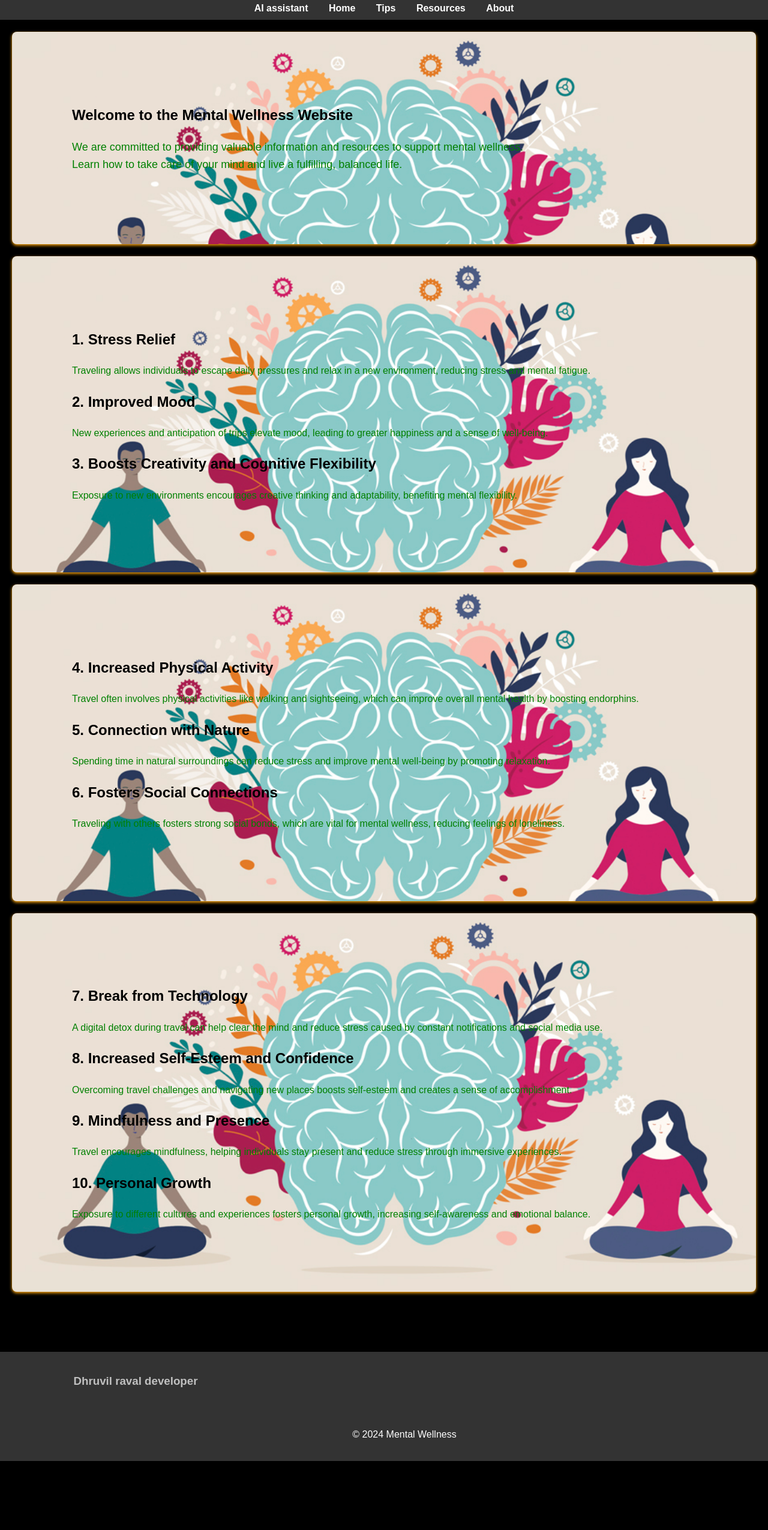
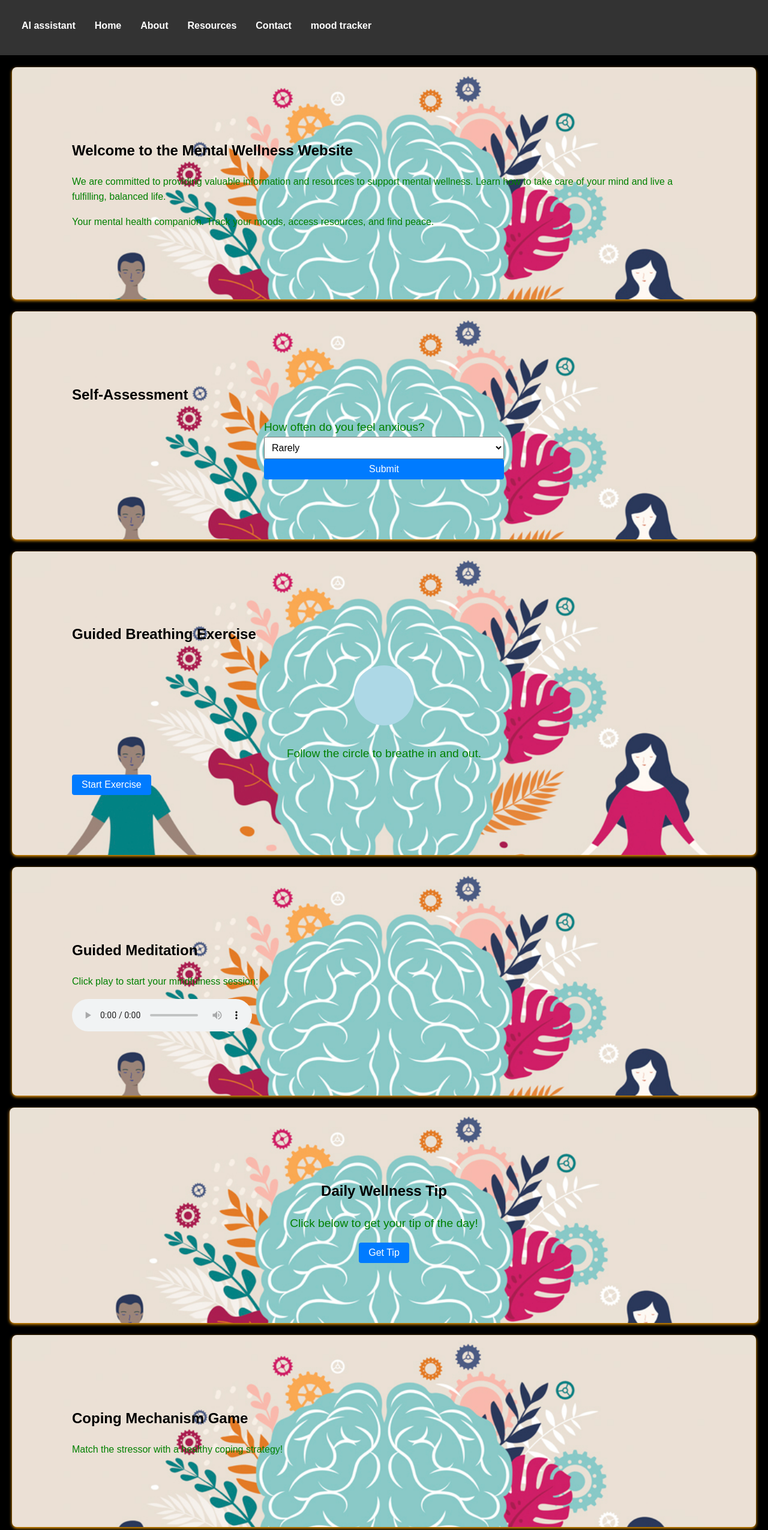
Before and after one commit to deogharekaruna/Mental-Wellness, a plain HTML site: page mental wellness 1/index.html in a window 1280 px wide. Shown: the part 100-2650 px from the top of the page at 60% size. Before the commit the page ends 2535 px from the top, so only its background shows below. Drawn offline with Linux system fonts and the light colour scheme.

Commit message:
Add files via upload

```diff
--- a/mental wellness 1/index.html
+++ b/mental wellness 1/index.html
@@ -5,106 +5,119 @@
     <meta name="viewport" content="width=device-width, initial-scale=1.0">
     <title>Mental Wellness</title>
     <link rel="stylesheet" href="styles.css">
-    <style>
-        header{
-            height: 93px;
-        }
-        @media screen and (max-width: 480px) {
-        header{
-            height: 93px;
-        }
-
-        nav ul{
-            height: 10vw;
-
-        }
-        header{
-            margin-bottom: 7vw;
-        }
-    }
-    </style>
 
 </head>
 <body>
+
     <header>
-        <h2><img src="MW-at-Work.jpg" style="height: 2vw;width: 5vw; margin-right: 3vw;border-radius: 30%;border:2px solid silver;">Mental Wellness Home<a href="contact.html" class="ra">Login</a></h2>
 
-         <nav >
-            <ul>
+             <h1>Mental wellness</h1>
+        <nav class="navbar">
+            <!--<div class="logo">MENTAL ILLNESS </div>-->
+            <ul class="nav-links">
                 <li><a href="ai.html">AI assistant</a></li>
                 <li><a href="index.html">Home</a></li>
+                <li><a href="about.html">About</a></li>
 
-                <li><a href="tips.html">Tips</a></li>
                 <li><a href="resources.html">Resources</a></li>
-                <li><a href="about.html">About</a></li>
+                <li><a href="contact.html">Contact</a></li>
+                <li><a href="mood tracker.html">mood tracker</a></li>
 
             </ul>
         </nav>
     </header>
 
-    <section class="op">
+    <section>
         <h2>Welcome to the Mental Wellness Website</h2>
-        <p style="font-size: large;">We are committed to providing valuable information and resources to support mental wellness.<br> Learn how to take care of your mind and live a fulfilling, balanced life.</p>
+        <p>We are committed to providing valuable information and resources to support mental wellness. Learn how to take care of your mind and live a fulfilling, balanced life.</p>
+        <p>Your mental health companion. Track your moods, access resources, and find peace.</p>
     </section>
+    <section id="assessment">
+        <h2>Self-Assessment</h2>
+        <form id="assessment-form">
+          <label for="q1">How often do you feel anxious?</label>
+          <select id="q1" name="q1">
+            <option value="rarely">Rarely</option>
+            <option value="sometimes">Sometimes</option>
+            <option value="often">Often</option>
+          </select>
+          <button type="submit">Submit</button>
+        </form>
+        <div id="assessment-result"></div>
+      </section>
+      <script src="assessment.js"></script><!--<section id="assessment">-->
 
+        <section id="breathing">
+            <h2>Guided Breathing Exercise</h2>
+            <div id="breathing-circle"></div>
+            <p id="breathing-instructions">Follow the circle to breathe in and out.</p>
+            <button id="start-breathing">Start Exercise</button>
+            </section>
+           <section>
+            <div id="meditation">
+                <h2>Guided Meditation</h2>
+                <p>Click play to start your mindfulness session:</p>
+                <audio id="meditation-audio" controls>
+                    <source src="meditation.mp3" type="audio/mpeg" />
+                  Your browser does not support the audio element.
+                </audio>
+            </div>
+            </section>
 
-    <section class="op">
-        <div>
-            <h2>1. Stress Relief</h2>
-            <p>Traveling allows individuals to escape daily pressures and relax in a new environment, reducing stress and mental fatigue.</p>
-        </div>
+          <script src="breathing.js"></script>
 
-        <div>
-            <h2>2. Improved Mood</h2>
-            <p>New experiences and anticipation of trips elevate mood, leading to greater happiness and a sense of well-being.</p>
-        </div>
+          <section id="wellness-tips">
+            <h2>Daily Wellness Tip</h2>
+            <p id="daily-tip">Click below to get your tip of the day!</p>
+            <button id="get-tip">Get Tip</button>
+          </section>
+          <script src="tips.js"></script>
 
-        <div>
-            <h2>3. Boosts Creativity and Cognitive Flexibility</h2>
-            <p>Exposure to new environments encourages creative thinking and adaptability, benefiting mental flexibility.</p>
-        </div>
+          <section id="coping-game">
+            <h2>Coping Mechanism Game</h2>
+            <p>Match the stressor with a healthy coping strategy!</p>
+            <div id="game-board"></div>
+          </section>
+          <script src="games.js"></script>
+
+          <!--<section id="habit-tracker">
+            <h2>Habit Tracker</h2>
+            <form id="habit-form">
+              <label for="habit">Enter a habit:</label>
+              <input type="text" id="habit" placeholder="e.g., Drink water" />
+              <button type="submit">Add Habit</button>
+            </form>
+            <ul id="habit-list"></ul>
+          </section>-->
+          <section id="habit-tracker">
+            <h2>Habit Tracker</h2>
+            <p>Track your daily habits and stay consistent!</p>
+            <form id="habit-form">
+              <input
+                 type="text"
+                id="habit-input"
+                placeholder="Enter a habit (e.g., Drink water)"
+                required
+              />
+              <button type="submit">Add Habit</button>
+            </form>
+            <ul id="habit-list">
+              <!-- User habits will appear here -->
+            </ul>
+          </section>
+          <script src="habit list.js"></script>
 
 
 
-       </section>
-    <section class="op">
-        <div>
-            <h2>4. Increased Physical Activity</h2>
-            <p>Travel often involves physical activities like walking and sightseeing, which can improve overall mental health by boosting endorphins.</p>
-        </div>
 
-        <div>
-            <h2>5. Connection with Nature</h2>
-            <p>Spending time in natural surroundings can reduce stress and improve mental well-being by promoting relaxation.</p>
-        </div>
 
-        <div>
-            <h2>6. Fosters Social Connections</h2>
-            <p>Traveling with others fosters strong social bonds, which are vital for mental wellness, reducing feelings of loneliness.</p>
-        </div></section>
-    <section class="op">
-        <div>
-            <h2>7. Break from Technology</h2>
-            <p>A digital detox during travel can help clear the mind and reduce stress caused by constant notifications and social media use.</p>
-        </div>
 
-        <div>
-            <h2>8. Increased Self-Esteem and Confidence</h2>
-            <p>Overcoming travel challenges and navigating new places boosts self-esteem and creates a sense of accomplishment.</p>
-        </div>
 
-        <div>
-            <h2>9. Mindfulness and Presence</h2>
-            <p>Travel encourages mindfulness, helping individuals stay present and reduce stress through immersive experiences.</p>
-        </div>
-
-        <div>
-            <h2>10. Personal Growth</h2>
-            <p>Exposure to different cultures and experiences fosters personal growth, increasing self-awareness and emotional balance.</p>
-        </div></section>
     <footer class="a">
-        <h3>Dhruvil raval developer</h3><br>
+        <h3>Dhruvil and <br>Karodeoghare<br>
+           developer</h3>
         <p>&copy; 2024 Mental Wellness</p>
     </footer>
+    <script src="ai.js"></script>
 </body>
 </html>
```
